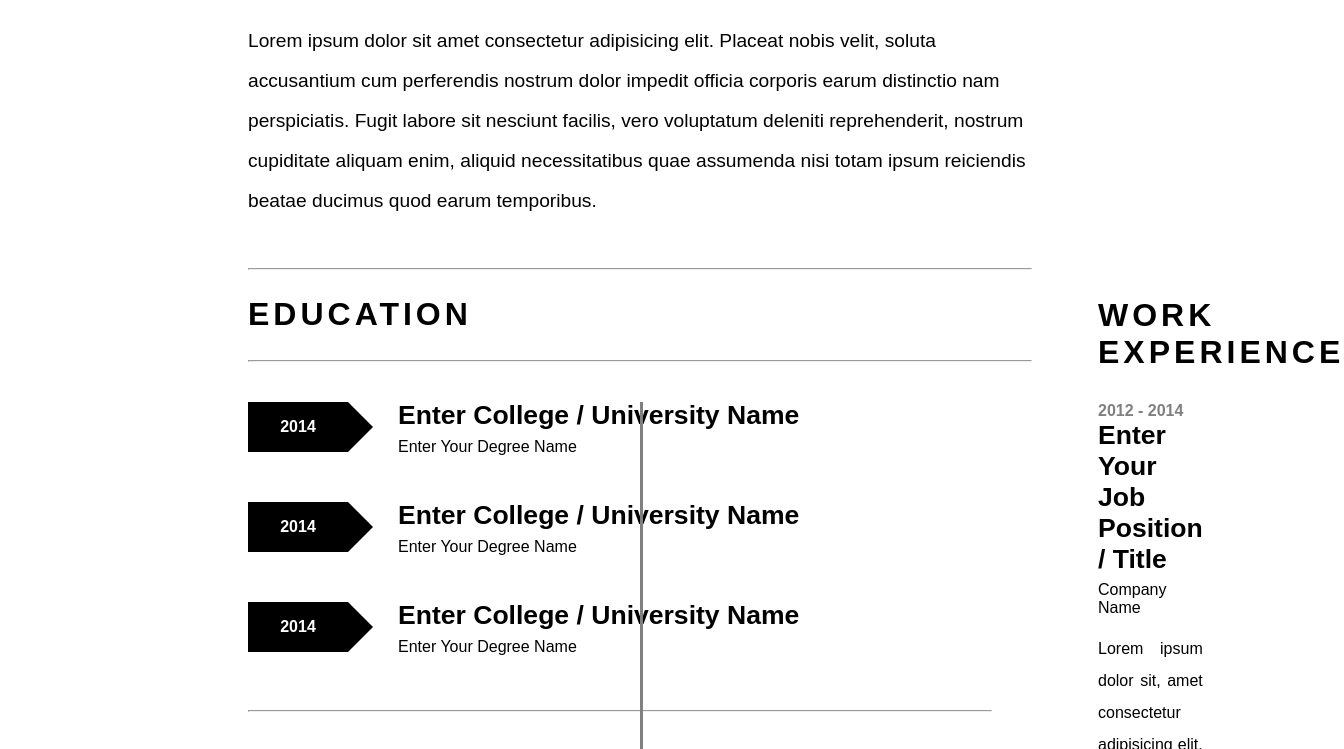
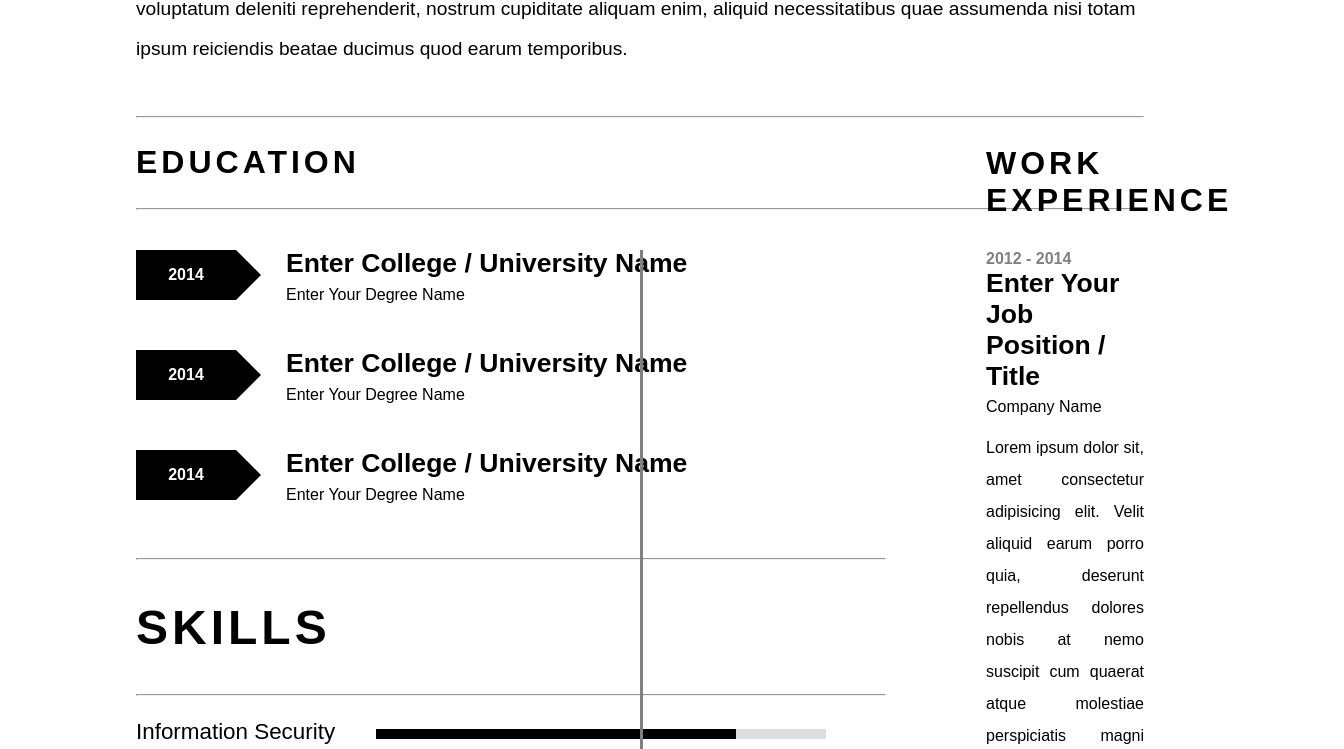
Before and after one commit to aknadif/template-CV-with-static-HTML-and-CSS, a plain HTML site: page index.html in a window 1280 px wide. Shown: the part 604-1353 px from the top of the page, 1344 px wide, since content can reach past the window. Drawn offline with Linux system fonts and the light colour scheme.

Commit message:
Perbaikan

```diff
--- a/index.html
+++ b/index.html
@@ -7,7 +7,7 @@
     <title>CV</title>
     <style>
       body {
-        padding: 15rem;
+        padding: 8rem;
         font-family: Arial, Helvetica, sans-serif;
       }
       .header {
```
